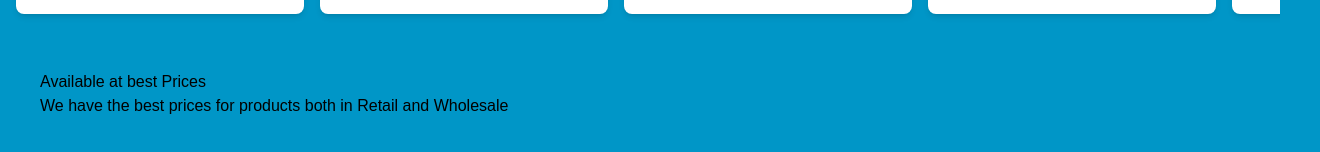
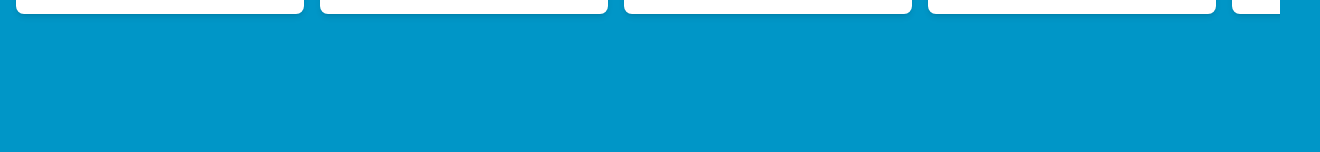
Before and after one commit to RohitMahant/SAS-Technologies, a Next.js app in the folder app_v1/: page / in a window 1280 px wide. Shown: the part 958-1110 px from the top of the page, 1320 px wide, since content can reach past the window. After the commit the page ends 988 px from the top, so only its background shows below. Built offline with nearby package versions, Linux system fonts and the light colour scheme.

Commit message:
corrected placements

```diff
--- a/app_v1/src/app/page.js
+++ b/app_v1/src/app/page.js
@@ -15,7 +15,7 @@ export default function Home() {
 
          </div>
          <ProductCards/>
-         <div className="m-10 w-full md:flex justify-between">
+         {/* <div className="m-10 w-full md:flex justify-between">
             <div>
               <h1>Available at best Prices</h1>
               <h1>We have the best prices for products both in Retail and Wholesale</h1>
@@ -23,7 +23,7 @@ export default function Home() {
             <div className=" bg-secondary">
 
             </div>
-         </div>
+         </div> */}
        </div>
   );
 }
```
